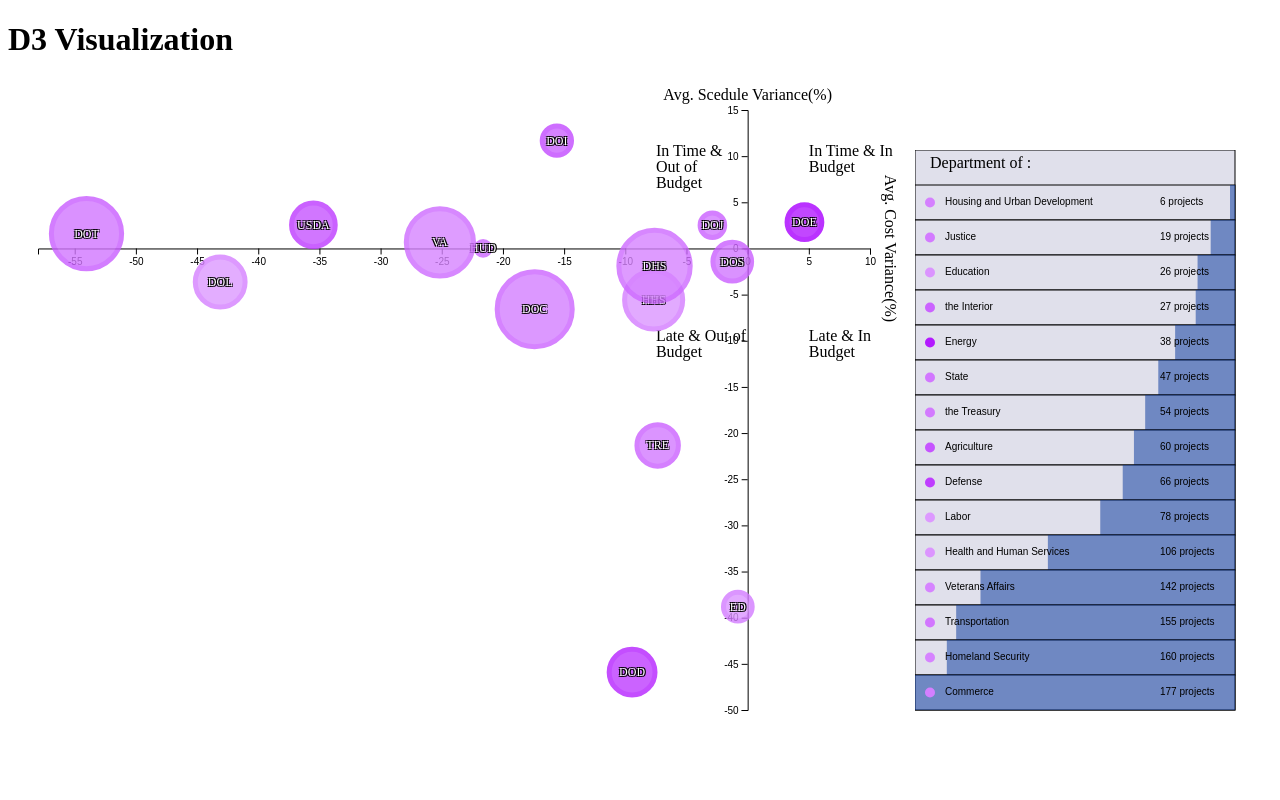
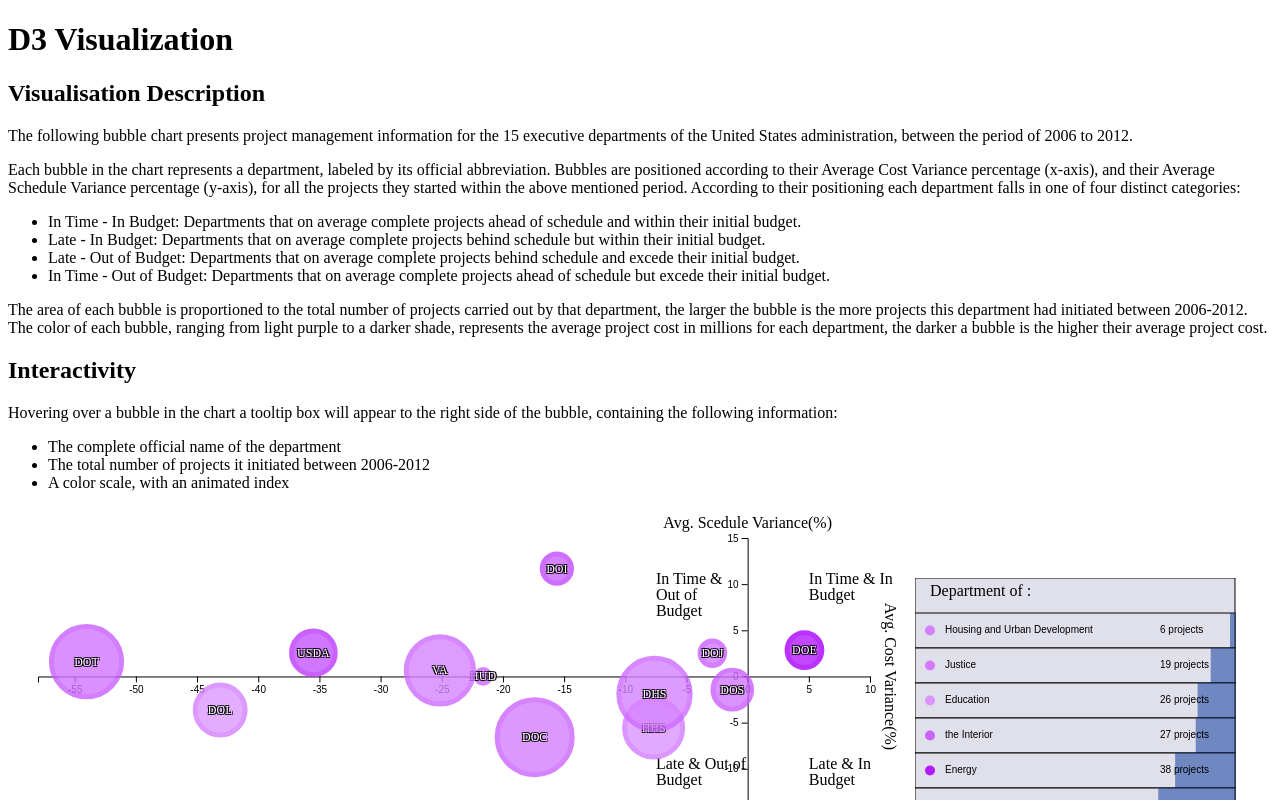
Before and after one commit to MariaPet/comp6214-individual, a website: page public/index.html in a window 1280 px wide. Shown: the top 800 px of the page. Drawn offline with nearby package versions, Linux system fonts and the light colour scheme.

Commit message:
Visualisation description

```diff
--- a/public/css/circles.css
+++ b/public/css/circles.css
@@ -29,7 +29,7 @@
 
 #cost-index {
     transition-delay: 0.1;
-    transition-duration: 0.8s;
+    transition-duration: 0.7s;
     transition-timing-function: cubic-bezier(0.60, 0.4, 0.50, 1.4);
     transition-property: all;
 }
--- a/public/index.html
+++ b/public/index.html
@@ -16,8 +16,53 @@
 <body>
     <header>
         <h1>D3 Visualization</h1>
+        <h2>Visualisation Description</h2>
+        <p> The following bubble chart presents project management information
+            for the 15 executive departments of the United States administration,
+            between the period of 2006 to 2012.
+        </p>
+        <p>
+            Each bubble in the chart represents a department, labeled by its official
+            abbreviation. Bubbles are positioned according to their Average Cost Variance
+            percentage (x-axis), and their Average Schedule Variance percentage (y-axis),
+            for all the projects they started within the above mentioned period.
+            According to their positioning each department falls in one of four distinct categories:
+            <ul>
+                <li>
+                    In Time - In Budget: Departments that on average complete projects ahead of
+                    schedule and within their initial budget.
+                </li>
+                <li>
+                    Late - In Budget: Departments that on average complete projects behind
+                    schedule but within their initial budget.
+                </li>
+                <li>
+                    Late - Out of Budget: Departments that on average complete projects behind
+                    schedule and excede their initial budget.
+                </li>
+                <li>
+                    In Time - Out of Budget: Departments that on average complete projects ahead of
+                    schedule but excede their initial budget.
+                </li>
+            </ul>
+        </p>
+        <p>
+            The area of each bubble is proportioned to the total number of projects carried out
+            by that department, the larger the bubble is the more projects this department had initiated between 2006-2012.
+            The color of each bubble, ranging from light purple to a darker shade,
+            represents the average project cost in millions for each department, the darker a bubble is
+            the higher their average project cost.
+        </p>
+        <h2>Interactivity</h2>
+        <p>
+            Hovering over a bubble in the chart a tooltip box will appear to the right side of the bubble,
+            containing the following information:
+            <ul>
+                <li>The complete official name of the department</li>
+                <li>The total number of projects it initiated between 2006-2012</li>
+                <li>A color scale, with an animated index</li>
+            </ul>
+        </p>
     </header>
-    <!-- <main> -->
-    <!-- </main> -->
 </body>
 </html>
```
